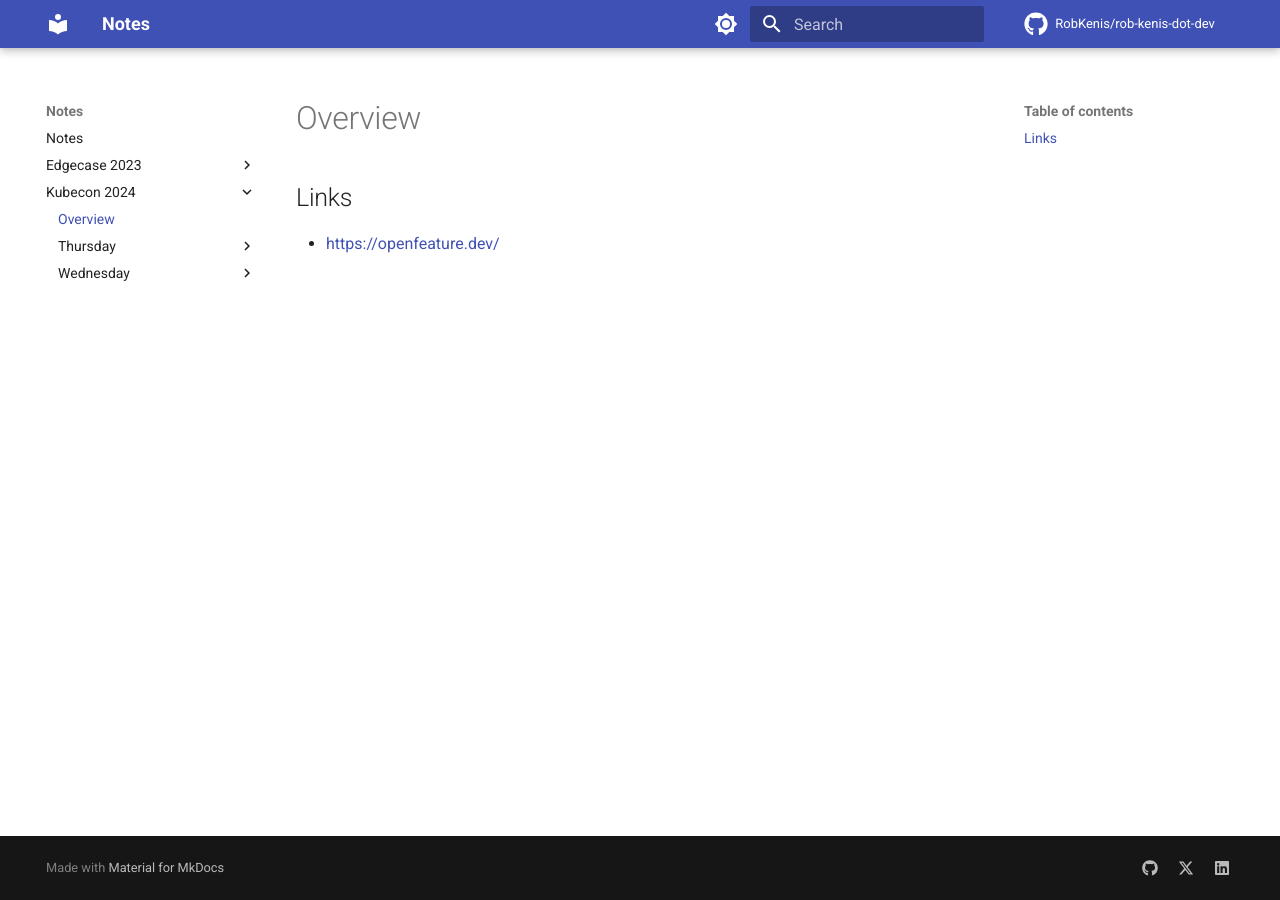
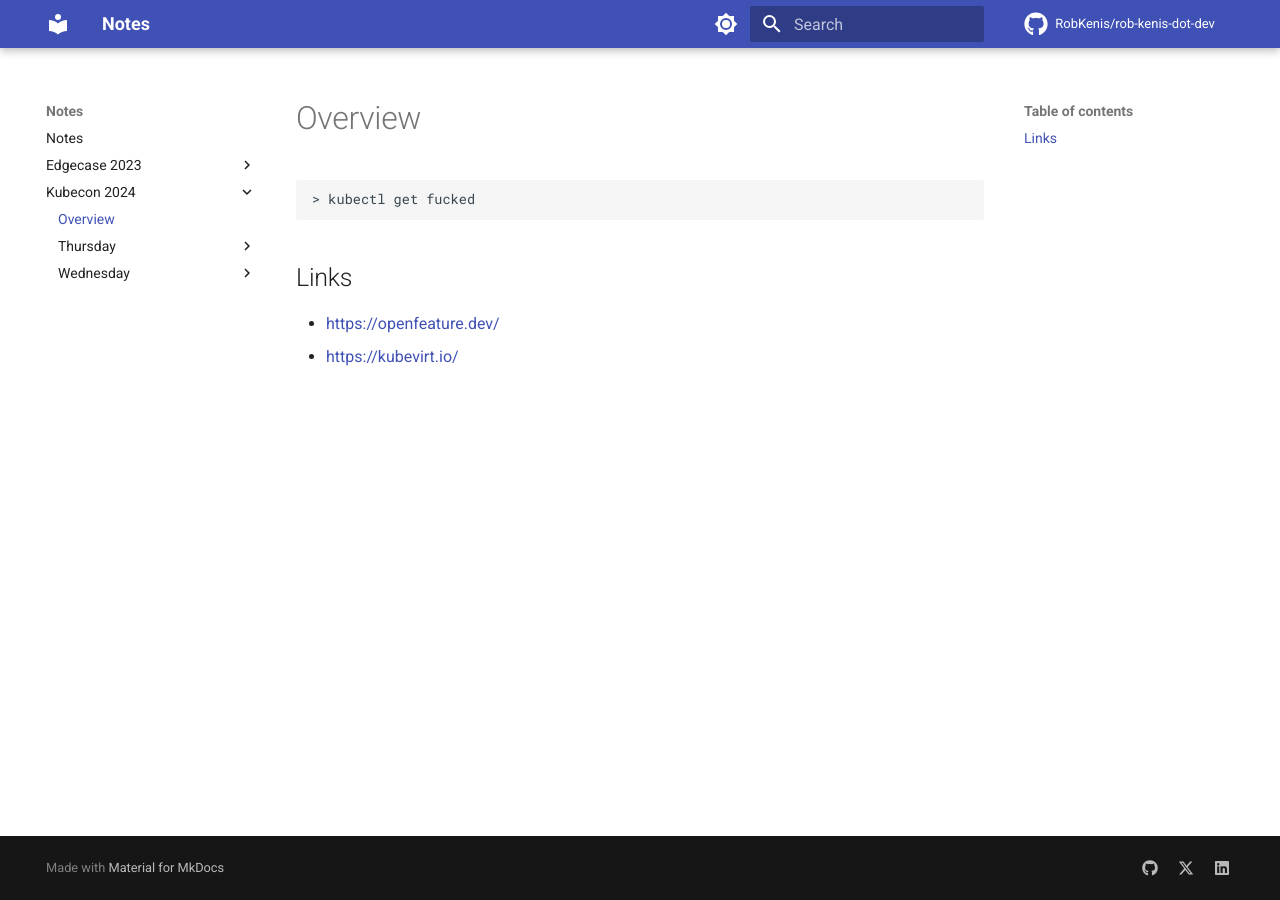
Before and after one commit to RobKenis/rob-kenis-dot-dev, an MkDocs documentation site: the page built from docs/kubecon-2024/README.md, in a window 1280 px wide. Built offline with MkDocs 1.6.1 and Material for MkDocs 9.7.7, drawn with Linux system fonts in a browser that asks for light colours; comment, search, counter and statistics services are not loaded.

Commit message:
Improve kubecon readme

````diff
--- a/docs/kubecon-2024/README.md
+++ b/docs/kubecon-2024/README.md
@@ -1,5 +1,12 @@
 # Overview
+
+<!-- termynal -->
+
+```
+> kubectl get fucked
+```
 
 ## Links
 
 - <https://openfeature.dev/>
+- <https://kubevirt.io/>
````
